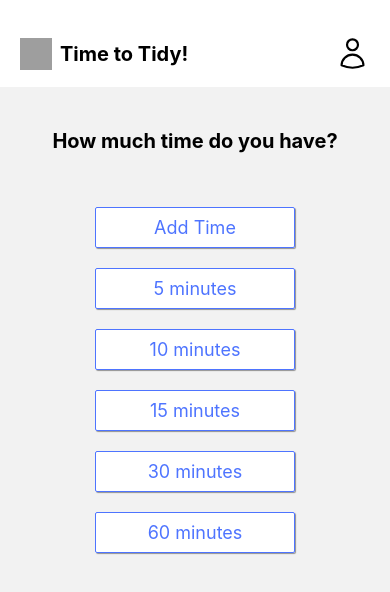
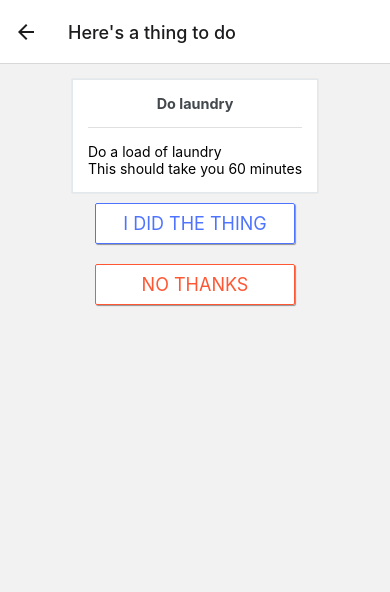
Before and after one commit to mjr2595/tidy-app, a React Native app: screen /TaskScreen in a window 390 px wide. Shown: the top 592 px of the page. Built offline with nearby package versions, Linux system fonts and the light colour scheme; grey boxes are pictures that could not be loaded.

Commit message:
welp started all over

```diff
--- a/App.js
+++ b/App.js
@@ -1,21 +1,25 @@
 import { StatusBar } from "expo-status-bar";
-import { Text, View } from "react-native";
 import { NavigationContainer } from "@react-navigation/native";
-import { createNativeStackNavigator } from "@react-navigation/native-stack";
+import { createStackNavigator } from "@react-navigation/stack";
+import { SafeAreaView } from "react-native";
 import HomeScreen from "./screens/HomeScreen";
-import { Provider } from "react-redux";
-import { store } from "./redux/store";
+import TaskScreen from "./screens/TaskScreen";
 
-const Stack = createNativeStackNavigator();
+const Stack = createStackNavigator();
 
 export default function App() {
   return (
-    <Provider store={store}>
-      <NavigationContainer>
-        <Stack.Navigator>
-          <Stack.Screen name="Home" component={HomeScreen} />
-        </Stack.Navigator>
-      </NavigationContainer>
-    </Provider>
+    <NavigationContainer>
+      <Stack.Navigator initialRouteName="Home">
+        <Stack.Screen
+          name="Home"
+          component={HomeScreen}
+          options={{
+            title: "Time to Tidy!",
+          }}
+        />
+        <Stack.Screen name="TaskScreen" component={TaskScreen} options={{ title: "Here's a thing to do" }} />
+      </Stack.Navigator>
+    </NavigationContainer>
   );
 }
--- a/babel.config.js
+++ b/babel.config.js
@@ -1,7 +1,6 @@
-module.exports = function (api) {
+module.exports = function(api) {
   api.cache(true);
   return {
-    presets: ["babel-preset-expo"],
-    plugins: ["nativewind/babel"],
+    presets: ['babel-preset-expo'],
   };
 };
--- a/components/TaskModal.js
+++ /dev/null
@@ -1,68 +0,0 @@
-import React, { useState } from "react";
-import { Alert, Modal, StyleSheet, Text, Pressable, View } from "react-native";
-import { Button, ButtonGroup, withTheme } from "@rneui/themed";
-
-export const TaskModal = ({ visible, showTidyItem, closeTidyItem, time }) => {
-  return (
-    <View style={styles.centeredView}>
-      <Modal
-        animationType="slide"
-        transparent={true}
-        visible={visible}
-        onRequestClose={() => {
-          Alert.alert("Modal has been closed.");
-          closeTidyItem();
-        }}
-      >
-        <View style={styles.centeredView}>
-          <View className="bg-white" style={styles.modalView}>
-            <Text style={styles.modalText}>How about this {time} minute task?</Text>
-            <Pressable className="bg-blue-500" style={[styles.button]} onPress={() => closeTidyItem()}>
-              <Text style={styles.textStyle}>yah</Text>
-            </Pressable>
-            <Pressable className="bg-red-500" style={[styles.button]} onPress={() => closeTidyItem()}>
-              <Text style={styles.textStyle}>nah</Text>
-            </Pressable>
-          </View>
-        </View>
-      </Modal>
-    </View>
-  );
-};
-
-const styles = StyleSheet.create({
-  centeredView: {
-    flex: 1,
-    justifyContent: "center",
-    alignItems: "center",
-    marginTop: 22,
-  },
-  modalView: {
-    margin: 20,
-    borderRadius: 20,
-    padding: 35,
-    shadowColor: "#000",
-    shadowOffset: {
-      width: 0,
-      height: 2,
-    },
-    shadowOpacity: 0.25,
-    shadowRadius: 4,
-    elevation: 5,
-  },
-  button: {
-    borderRadius: 20,
-    padding: 10,
-    elevation: 2,
-    margin: 10,
-  },
-  textStyle: {
-    color: "white",
-    fontWeight: "bold",
-    textAlign: "center",
-  },
-  modalText: {
-    marginBottom: 15,
-    textAlign: "center",
-  },
-});
--- /dev/null
+++ b/data/allTasks.js
@@ -0,0 +1,68 @@
+export const TASKS = [
+  {
+    UUID: "a94b95c6-e7a5-4e5b-aa1d-0595fc7a1b65",
+    title: "Write a blog post",
+    description: "Write a blog post about your recent trip to the beach",
+    taskDuration: 60,
+  },
+  {
+    UUID: "0d038d8a-65d2-4c07-9e50-0456a57a6a9f",
+    title: "Clean the kitchen",
+    description: "Clean the kitchen and wash the dishes",
+    taskDuration: 30,
+  },
+  {
+    UUID: "f6512a7a-12d2-44c2-b8d2-c1c6826b9f61",
+    title: "Read a book",
+    description: "Read a chapter of your favorite book",
+    taskDuration: 15,
+  },
+  {
+    UUID: "84d7b740-19c1-42e8-a8b2-2b67e0bde48b",
+    title: "Take a walk",
+    description: "Take a 30 minute walk around the neighborhood",
+    taskDuration: 30,
+  },
+  {
+    UUID: "f8574fb3-1cc4-4f19-8749-d9b2a7b82dc5",
+    title: "Call a friend",
+    description: "Call your friend to catch up",
+    taskDuration: 15,
+  },
+  {
+    UUID: "d8f66c28-5b72-413d-9a57-3f24a09a0716",
+    title: "Do laundry",
+    description: "Do a load of laundry",
+    taskDuration: 60,
+  },
+  {
+    UUID: "cd5d5c5e-af27-4e0d-9c98-84ab547bfe27",
+    title: "Practice meditation",
+    description: "Practice meditation",
+    taskDuration: 10,
+  },
+  {
+    UUID: "fb13b2bb-7214-4e12-a2eb-4a788cc07c22",
+    title: "Go grocery shopping",
+    description: "Buy groceries for the week",
+    taskDuration: 60,
+  },
+  {
+    UUID: "d29c48e1-1dbb-4d77-a1c2-29f9b176ea92",
+    title: "Plan your day",
+    description: "Plan your day. Either today, tomorrow, or some other day",
+    taskDuration: 5,
+  },
+  {
+    UUID: "ff226a21-97ce-4c4b-8bb4-7a9f1b01714e",
+    title: "Write a thank you note",
+    description: "Write a thank you note to someone who helped you recently",
+    taskDuration: 10,
+  },
+  {
+    UUID: "7c862a14-9a7a-4c10-af7e-9391d20c7d07",
+    title: "Do a workout",
+    description: "Do a 30 minute workout",
+    taskDuration: 30,
+  },
+];
--- /dev/null
+++ b/features/todolist/todolistSlice.js
@@ -0,0 +1,9 @@
+import { TASKS } from "../../data/allTasks";
+
+export const selectAllTasks = () => {
+  return TASKS;
+};
+
+export const selectRandomTask = () => {
+  return TASKS[Math.floor(Math.random() * TASKS.length)];
+};
--- a/redux/store.js
+++ /dev/null
@@ -1,5 +0,0 @@
-import { configureStore } from "@reduxjs/toolkit";
-
-export const store = configureStore({
-  reducer: {},
-});
--- a/screens/HomeScreen.js
+++ b/screens/HomeScreen.js
@@ -1,93 +1,53 @@
-import { StyleSheet, View, Text, SafeAreaView, Image, Modal } from "react-native";
-import React, { useLayoutEffect, useState } from "react";
-import { useNavigation } from "@react-navigation/native";
-import { Button, ButtonGroup, withTheme } from "@rneui/themed";
-import { UserIcon } from "react-native-heroicons/outline";
-import { TaskModal } from "../components/TaskModal";
+import { StyleSheet, View, Text } from "react-native";
+import { Button } from "@rneui/themed";
 
-const HomeScreen = () => {
-  const navigation = useNavigation();
-  const [modalVisible, setModalVisible] = useState(false);
-  const [time, setTime] = useState(null);
-  const [timesArray, setTimesArray] = useState([5, 10, 15, 30, 60]);
-
-  useLayoutEffect(() => {
-    navigation.setOptions({
-      headerTitle: "Tidy!",
-      headerShown: false,
-    });
-  }, []);
-
-  const showTidyItem = (time) => {
-    setModalVisible(true);
-    setTime(time);
-    console.log("showTidyItem was exicuted");
-  };
-
-  const closeTidyItem = () => {
-    setModalVisible(false);
-    setTime(null);
-    console.log("closeTidyItem was exicuted");
-  };
+const HomeScreen = ({ navigation }) => {
+  const timeButtonOptions = [5, 10, 15, 30, 60];
 
   return (
-    <>
-      <SafeAreaView className="bg-white pt-5">
-        {/* Header */}
-        <View className="flex-row p-4 items-center mx-1 space-x-2">
-          <Image
-            source={{
-              uri: "https://cdn-icons-png.flaticon.com/512/2088/2088675.png",
-            }}
-            className="h-7 w-7 p-4"
-          />
-          <View className="flex-1">
-            <Text className="font-bold text-xl">Time to Tidy!</Text>
-          </View>
-          <UserIcon size={35} color="black" />
-        </View>
-      </SafeAreaView>
-      {/* Time selector */}
-      <View className="items-center pt-10">
-        <Text className="font-bold text-xl pb-5">How much time do you have?</Text>
-        <TaskModal visible={modalVisible} showTidyItem={showTidyItem} closeTidyItem={closeTidyItem} time={time} />
+    <View style={styles.mainContainer}>
+      <Text style={styles.mainTitle}>How much time do you have?</Text>
+      {timeButtonOptions.map((time, index) => (
         <Button
-          title={"Add Time"}
-          buttonStyle={styles.buttonStyle}
+          key={index}
+          title={`${time} minutes`}
+          buttonStyle={styles.timeButton}
           type="outline"
           raised
-          titleStyle={styles.titleStyle}
-          containerStyle={styles.containerStyle}
-          onPress={() => setTimesArray([...timesArray, 120])}
+          titleStyle={styles.timeButtonTitle}
+          containerStyle={styles.timeButtonContainer}
+          onPress={() => {
+            navigation.navigate("TaskScreen");
+          }}
         />
-        {timesArray.map((time) => (
-          <Button
-            title={`${time} minutes`}
-            buttonStyle={styles.buttonStyle}
-            type="outline"
-            raised
-            titleStyle={styles.titleStyle}
-            containerStyle={styles.containerStyle}
-            onPress={() => showTidyItem(time)}
-          />
-        ))}
-      </View>
-    </>
+      ))}
+    </View>
   );
 };
 
 const styles = StyleSheet.create({
-  buttonStyle: {
+  mainContainer: {
+    alignItems: "center",
+    justifyContent: "center",
+  },
+  mainTitle: {
+    color: "#000",
+    fontSize: 25,
+    fontWeight: "bold",
+    padding: 30,
+    textAlign: "center",
+  },
+  timeButton: {
     borderColor: "rgba(78, 116, 289, 1)",
   },
-  containerStyle: {
+  timeButtonTitle: {
+    color: "rgba(78, 116, 289, 1)",
+  },
+  timeButtonContainer: {
     width: 200,
     marginHorizontal: 50,
     marginVertical: 10,
   },
-  titleStyle: {
-    color: "rgba(78, 116, 289, 1)",
-  },
 });
 
 export default HomeScreen;
--- /dev/null
+++ b/screens/TaskScreen.js
@@ -0,0 +1,71 @@
+import { StyleSheet, Text, View } from "react-native";
+import { Button, Card } from "@rneui/themed";
+import { selectRandomTask } from "../features/todolist/todolistSlice";
+
+const TaskScreen = ({ navigation }) => {
+  const taskToDo = selectRandomTask();
+  console.log(taskToDo);
+  return (
+    <View style={styles.taskContainer}>
+      <Card>
+        <Card.Title>{taskToDo.title}</Card.Title>
+        <Card.Divider />
+        <Text>{taskToDo.description}</Text>
+        <Text>This should take you {taskToDo.taskDuration} minutes</Text>
+      </Card>
+      <View>
+        <Button
+          title={"I DID THE THING"}
+          buttonStyle={styles.completeButton}
+          type="outline"
+          raised
+          titleStyle={styles.completeButtonTitle}
+          containerStyle={styles.completeButtonContainer}
+          onPress={() => navigation.push("TaskScreen")}
+        />
+      </View>
+      <View>
+        <Button
+          title={"NO THANKS"}
+          buttonStyle={styles.nopeButton}
+          type="outline"
+          raised
+          titleStyle={styles.nopeButtonTitle}
+          containerStyle={styles.nopeButtonContainer}
+          onPress={() => navigation.push("TaskScreen")}
+        />
+      </View>
+    </View>
+  );
+};
+
+const styles = StyleSheet.create({
+  taskContainer: {
+    alignItems: "center",
+    justifyContent: "center",
+  },
+  completeButton: {
+    borderColor: "rgba(78, 116, 289, 1)",
+  },
+  completeButtonTitle: {
+    color: "rgba(78, 116, 289, 1)",
+  },
+  completeButtonContainer: {
+    width: 200,
+    marginHorizontal: 50,
+    marginVertical: 10,
+  },
+  nopeButton: {
+    borderColor: "rgba(255, 87, 51, 1)",
+  },
+  nopeButtonTitle: {
+    color: "rgba(255, 87, 51, 1)",
+  },
+  nopeButtonContainer: {
+    width: 200,
+    marginHorizontal: 50,
+    marginVertical: 10,
+  },
+});
+
+export default TaskScreen;
--- a/tailwind.config.js
+++ /dev/null
@@ -1,8 +0,0 @@
-/** @type {import('tailwindcss').Config} */
-module.exports = {
-  content: ["./screens/**/*.{js,ts,jsx,tsx}", "./pages/**/*.{js,ts,jsx,tsx}", "./components/**/*.{js,ts,jsx,tsx}"],
-  theme: {
-    extend: {},
-  },
-  plugins: [],
-};
```
Also changed, not shown: app.json (+8 -5 lines), package.json (+12 -13 lines), 1 other file (tests, documents, lock files or other folders).
